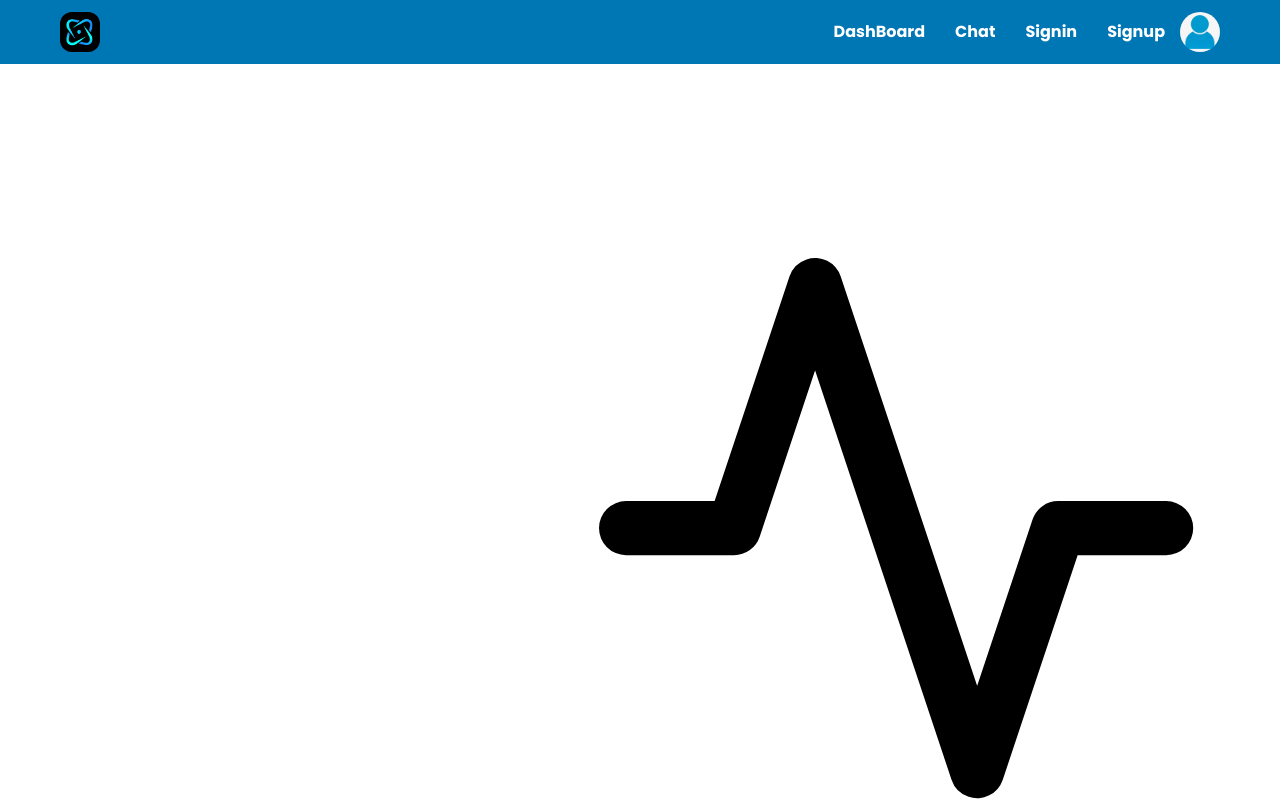
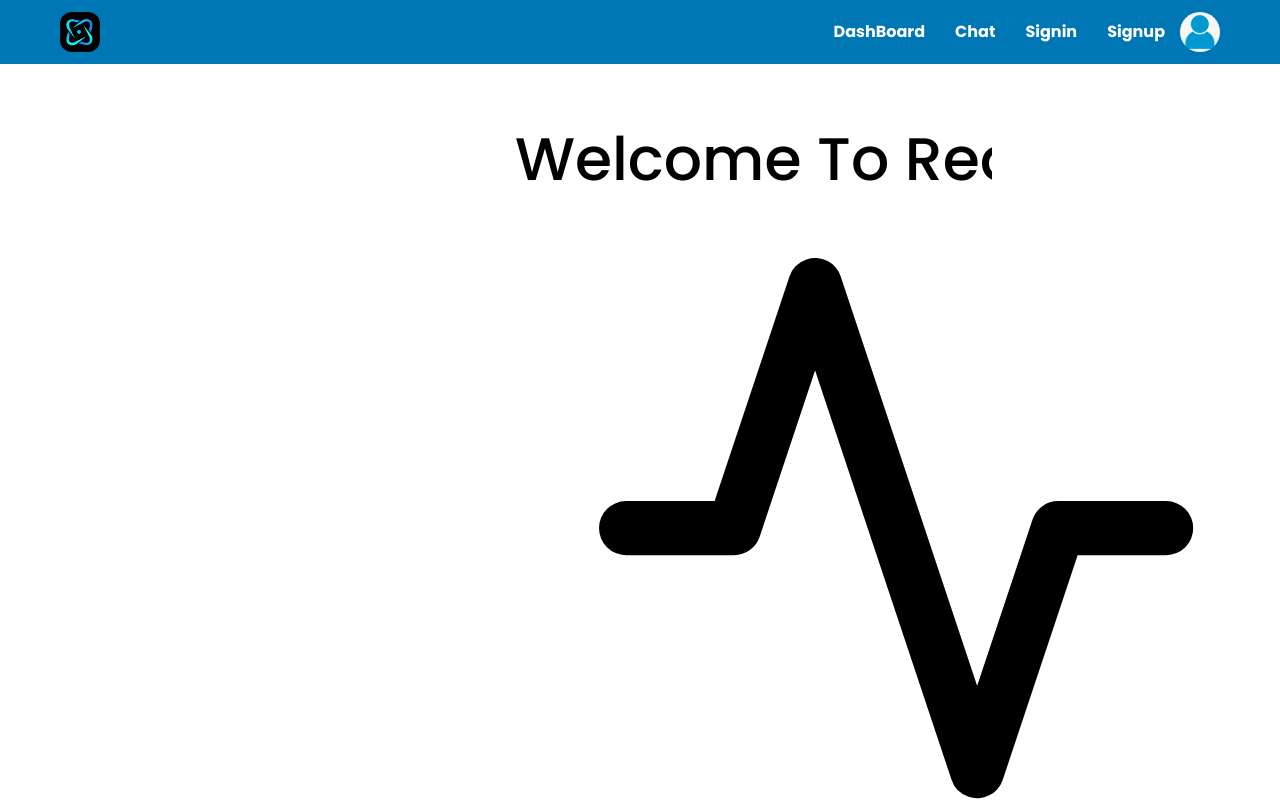
Before and after one commit to Dushyantbha012/Realm, a React (Vite) app in the folder Frontend-Realm/: page / in a window 1280 px wide. Shown: the top 801 px of the page. Built offline with nearby package versions, Linux system fonts and the light colour scheme.

Commit message:
Update homepage.css

```diff
--- a/Frontend-Realm/src/components/Home/homepage.css
+++ b/Frontend-Realm/src/components/Home/homepage.css
@@ -63,7 +63,7 @@
   font-weight: 500;
   position: relative;
   top: 0;
-  animation: slide 12s steps(4) infinite;
+  animation: slide 10s steps(0.2) infinite;
 }
 @keyframes slide {
   100%{
@@ -85,7 +85,7 @@
   width: 100%;
   background: white;
   border-left: 2px solid white;
-  animation: typing 3s steps(10) infinite;
+  animation: typing 5s steps(70) infinite;
 }
 @keyframes typing {
   40%, 60%{
```
